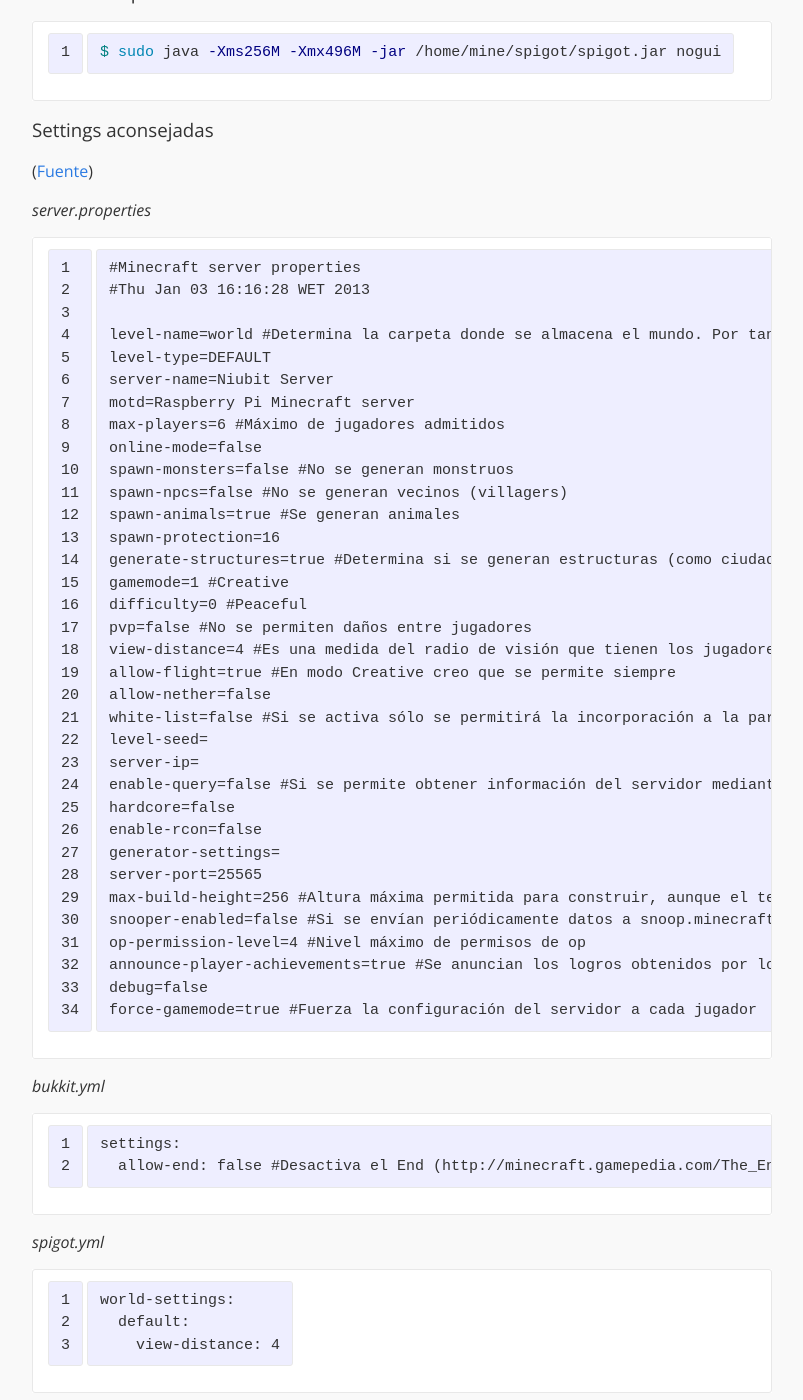
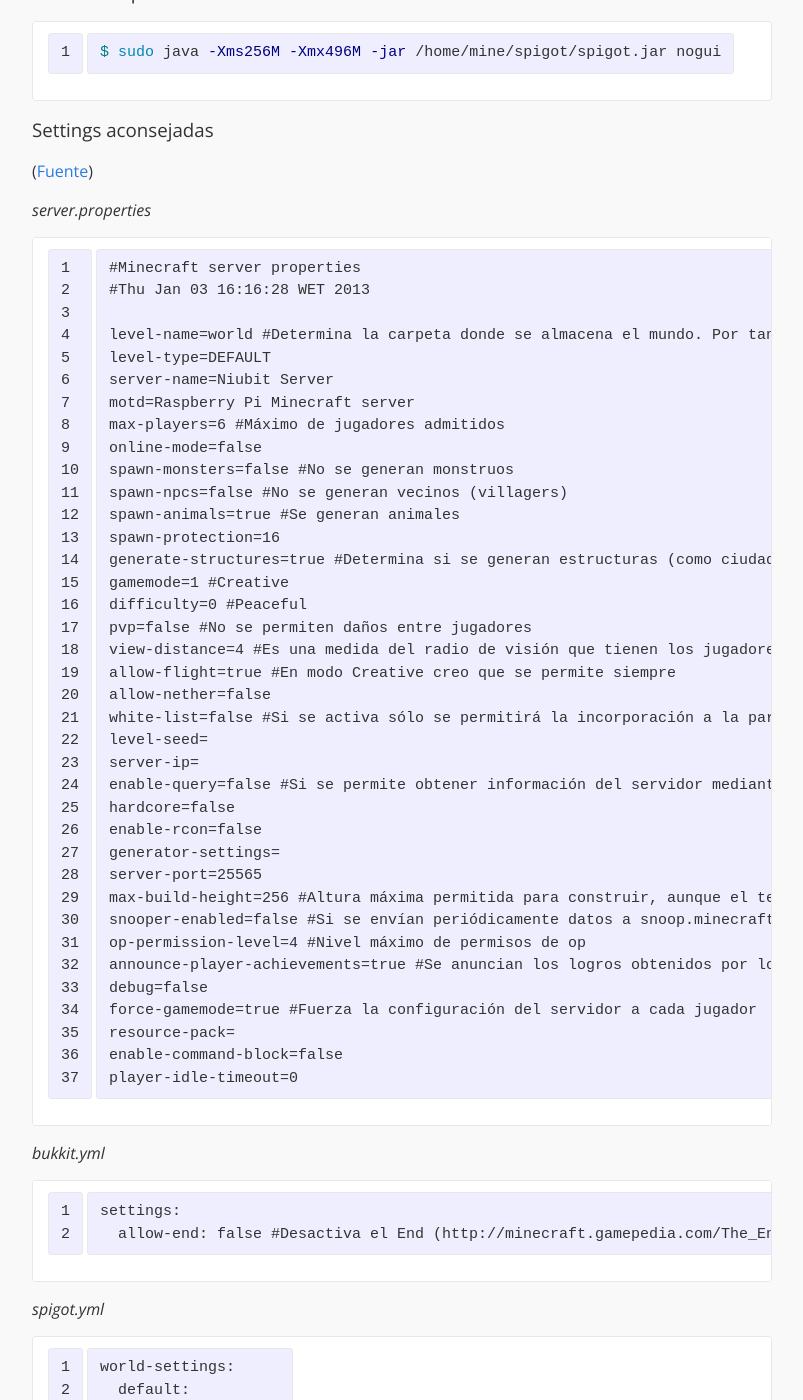
Before and after one commit to eduardofilo/eduardofilo.jekyll, a Jekyll site: the page built from proyectos/minecraft.md, in a window 1280 px wide and 1400 px high, scrolled down 1990 px. Shown: the whole window, without its empty margins (238-1041 px from the left). Built offline with Jekyll 4.4.1, drawn with Linux system fonts in a browser that asks for light colours; emoji names are drawn with the system emoji font; Markdown is read by kramdown in place of the engine named in the settings.

Commit message:
Cambio menor.

````diff
--- a/proyectos/minecraft.md
+++ b/proyectos/minecraft.md
@@ -121,6 +121,9 @@ op-permission-level=4 #Nivel máximo de permisos de op
 announce-player-achievements=true #Se anuncian los logros obtenidos por los jugadores
 debug=false
 force-gamemode=true #Fuerza la configuración del servidor a cada jugador
+resource-pack=
+enable-command-block=false
+player-idle-timeout=0
 ```
 
 *bukkit.yml*
````
